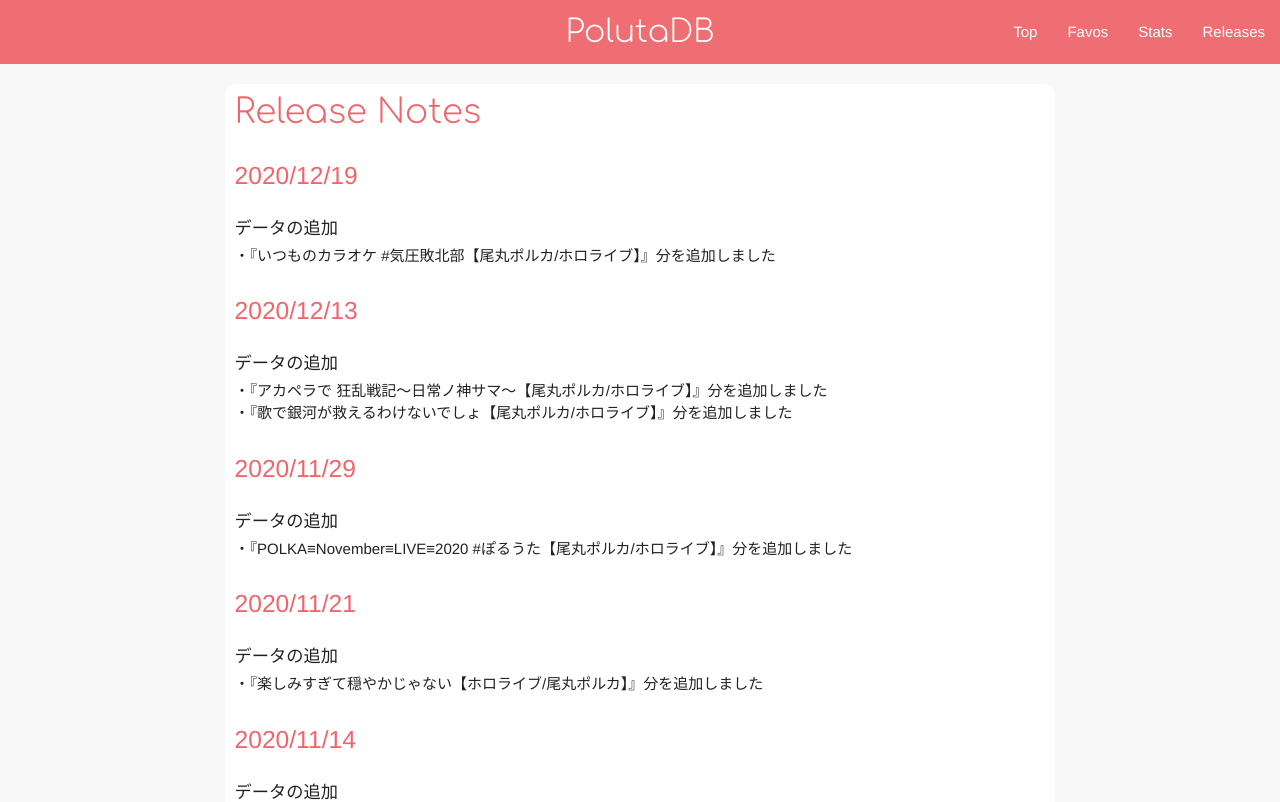
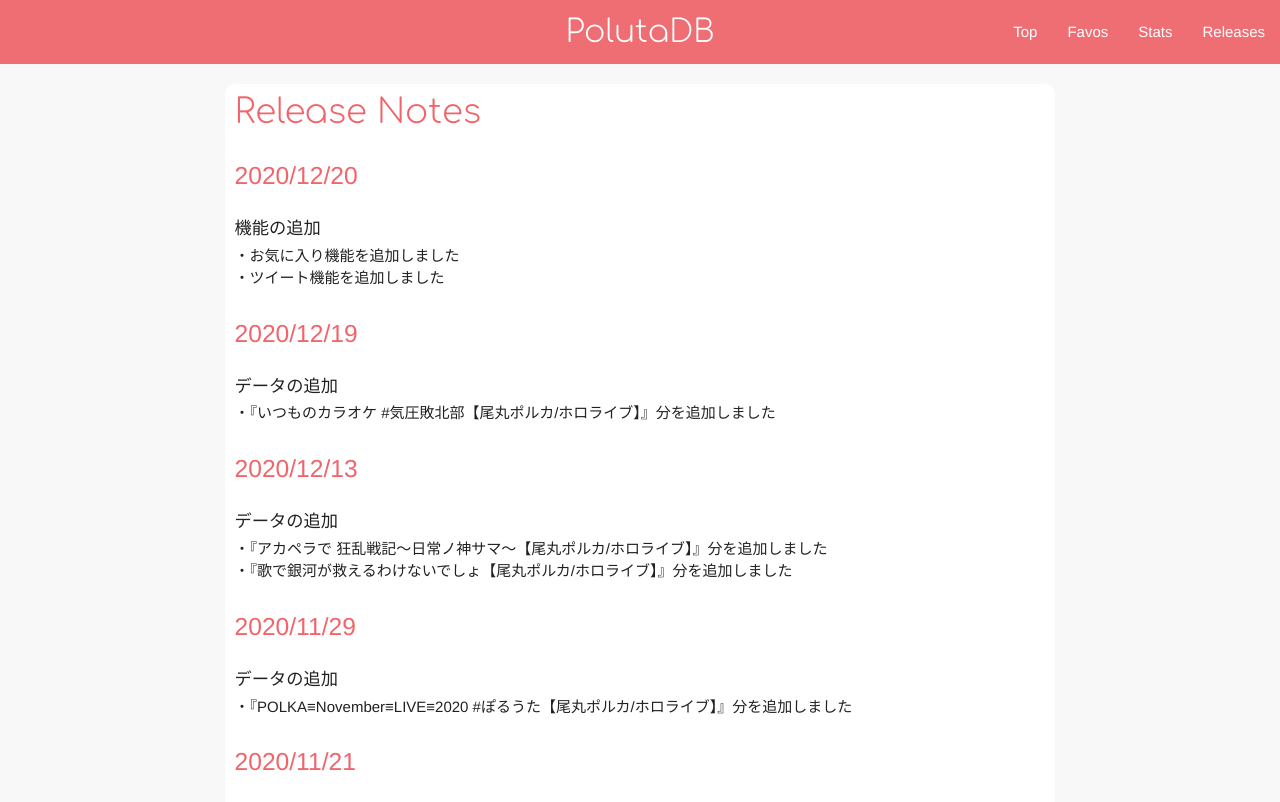
Before and after one commit to YunosukeY/polutadb, a React (Create React App) app: page /releases in a window 1280 px wide. Shown: the top 802 px of the page. Built offline with nearby package versions, Linux system fonts and the light colour scheme.

Commit message:
[add]リリースノートを追加

```diff
--- a/src/app/releases.tsx
+++ b/src/app/releases.tsx
@@ -4,6 +4,11 @@ export default function Releases() {
   return (
     <div className='pane' id='releases'>
       <h4>Release Notes</h4>
+      <Date date='2020/12/20' />
+      <ContentType type='機能の追加' />
+      <Content content='お気に入り機能を追加しました' />
+      <Content content='ツイート機能を追加しました' />
+
       <Date date='2020/12/19' />
       <ContentType type='データの追加' />
       <Content content='『いつものカラオケ #気圧敗北部【尾丸ポルカ/ホロライブ】』分を追加しました' />
```
